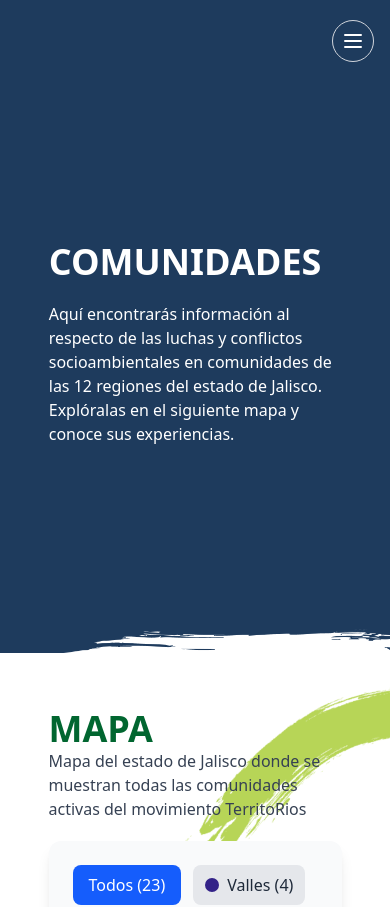
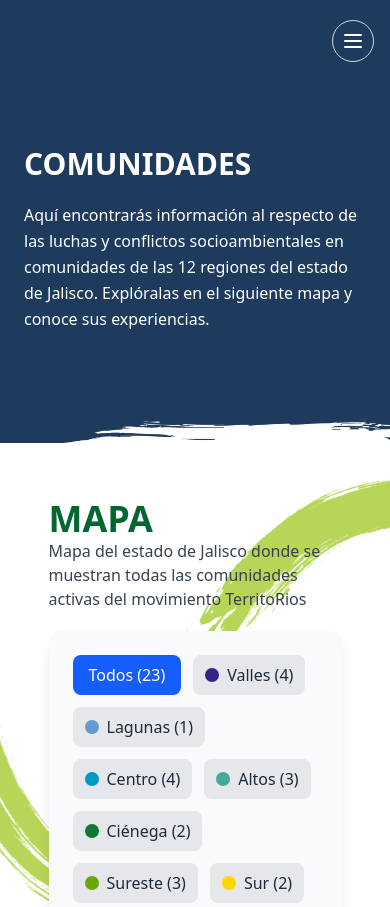
Before and after one commit to PAP-Alter-Codigo/website_frontend_react, a React (Vite) app: page /comunidades in a window 390 px wide. Shown: the top 907 px of the page. Built offline with nearby package versions, Linux system fonts and the light colour scheme.

Commit message:
fix: responsividad de página de comunidades

```diff
--- a/src/pages/comunidades/Comunidades-Catalogue.tsx
+++ b/src/pages/comunidades/Comunidades-Catalogue.tsx
@@ -1,6 +1,6 @@
 // src/components/Regiones.tsx
 import { Link } from "react-router-dom";
-import {regiones} from "./Comunidades-Data";
+import { regiones } from "./Comunidades-Data";
 
 type Item = { label: string; to: string };
 type Region = {
@@ -55,11 +55,11 @@
                 <Link
                   to={it.to}
                   data-aos={reverse ? "fade-left" : "fade-right"}
-                  className="group flex items-center justify-between w-full rounded-full border border-gray-200 bg-gray-50/70 px-5 py-4 shadow-sm transition hover:bg-gray-100 focus:outline-none focus-visible:ring-2 focus-visible:ring-sky-400"
+                  className="group flex items-center justify-between w-full rounded-full border border-gray-200 bg-gray-50/70 px-4 py-3 sm:px-5 sm:py-4 shadow-sm transition hover:bg-gray-100 focus:outline-none focus-visible:ring-2 focus-visible:ring-sky-400"
                 >
-                  <span className="text-base sm:text-lg font-semibold text-gray-900">{it.label}</span>
+                  <span className="text-sm sm:text-base md:text-lg font-semibold text-gray-900">{it.label}</span>
                   <span
-                    className="flex items-center justify-center w-9 h-9 rounded-full bg-white shadow ring-1 ring-gray-200 transition-transform group-hover:translate-x-1"
+                    className="flex items-center justify-center w-8 h-8 sm:w-9 sm:h-9 rounded-full bg-white shadow ring-1 ring-gray-200 transition-transform group-hover:translate-x-1"
                     aria-hidden="true"
                   >
                     <Chevron />
@@ -76,7 +76,7 @@
 
 export default function ComunidadesCatalogue() {
   return (
-    <section className="">
+    <section className="overflow-hidden">
       <div className="relative flex flex-1 justify-center pb-5">
         <div className="w-full">
           {/* Render dinámico de todas las regiones */}
@@ -85,10 +85,10 @@
           ))}
 
           {/* Decorativos de fondo */}
-          <div className="absolute top-0 left-0 -z-30">
+          <div className="hidden md:block absolute top-0 left-0 -z-30">
             <img src={IMG.deco1} alt="decorativo 1" loading="lazy" />
           </div>
-          <div className="absolute top-0 right-0 -z-30">
+          <div className="hidden md:block absolute top-0 right-0 -z-30">
             <img src={IMG.deco2} alt="decorativo 2" loading="lazy" />
           </div>
         </div>
--- a/src/pages/comunidades/Comunidades-Page.tsx
+++ b/src/pages/comunidades/Comunidades-Page.tsx
@@ -10,11 +10,11 @@
         <>
             <div className="bgColor">
                 <AppHeader />
-                <div className="py-40">
+                <div className="py-16 md:py-28 lg:py-40">
                     <div className="flex flex-1 justify-center pb-5">
-                        <div className="w-9/12">
-                            <div className="text-4xl font-extrabold text-white pb-5">COMUNIDADES</div>
-                            <p className="text-white">
+                        <div className="w-full max-w-4xl px-6 md:px-0 md:w-9/12">
+                            <div className="text-3xl sm:text-4xl lg:text-5xl font-extrabold text-white pb-5">COMUNIDADES</div>
+                            <p className="text-white text-base sm:text-lg leading-relaxed">
                                 Aquí encontrarás información al respecto de las luchas y conflictos socioambientales en
                                 comunidades de las 12 regiones del estado de Jalisco. Explóralas en el siguiente mapa y conoce
                                 sus experiencias.
--- a/src/pages/monitoreo/Monitoreo-Page.tsx
+++ b/src/pages/monitoreo/Monitoreo-Page.tsx
@@ -28,17 +28,17 @@
 
             <div className="flex justify-center">
                 <a href="https://main.d2mvdor2xa6h3m.amplifyapp.com" target="_blank" className="group bg-gray-100 inline-flex items-center gap-2 py-4 px-8 shadow-2xl rounded-4xl transition duration-200 hover:scale-105 hover:bg-green-200">
-                IR A LA HERRAMIENTA
-                <svg className="w-5 h-5 transition-transform duration-200 group-hover:translate-x-0.5" viewBox="0 0 24 24" fill="none" aria-hidden="true">
-                    <path d="M5 12h14M12 5l7 7-7 7" stroke="currentColor" stroke-width="2" stroke-linecap="round" stroke-linejoin="round"/>
-                </svg>
+                    IR A LA HERRAMIENTA
+                    <svg className="w-5 h-5 transition-transform duration-200 group-hover:translate-x-0.5" viewBox="0 0 24 24" fill="none" aria-hidden="true">
+                        <path d="M5 12h14M12 5l7 7-7 7" stroke="currentColor" strokeWidth="2" strokeLinecap="round" strokeLinejoin="round" />
+                    </svg>
                 </a>
             </div>
 
 
             <div className="flex justify-center">
                 <div className="w-7/12 p-12">
-                <img className="rounded-4xl shadow-2xl transition duration-200 hover:scale-105" src={monitoreoSS} alt=""/>
+                    <img className="rounded-4xl shadow-2xl transition duration-200 hover:scale-105" src={monitoreoSS} alt="" />
                 </div>
             </div>
 
--- a/src/pages/podcast/Podcast-Page.tsx
+++ b/src/pages/podcast/Podcast-Page.tsx
@@ -44,7 +44,7 @@
             <a href={PODCAST_URL} target="_blank" className="group bg-gray-100 inline-flex items-center gap-2 py-4 px-8 shadow-2xl rounded-4xl transition duration-200 hover:scale-105 hover:bg-green-200">
               ESCUCHAR PODCAST
               <svg className="w-5 h-5 transition-transform duration-200 group-hover:translate-x-0.5" viewBox="0 0 24 24" fill="none" aria-hidden="true">
-                    <path d="M5 12h14M12 5l7 7-7 7" stroke="currentColor" stroke-width="2" stroke-linecap="round" stroke-linejoin="round"/>
+                <path d="M5 12h14M12 5l7 7-7 7" stroke="currentColor" strokeWidth="2" strokeLinecap="round" strokeLinejoin="round" />
               </svg>
             </a>
           </div>
```
Also changed, not shown: src/pages/comunidades/Comunidades-Map.tsx (+4 -6 lines). Lines whose indentation alone changed are shown as unchanged.
